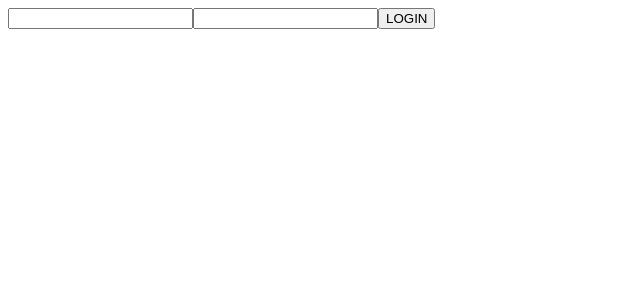
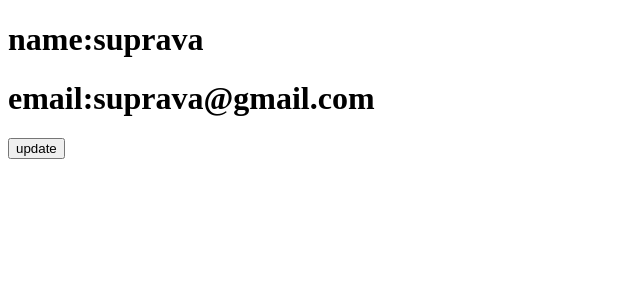
Before and after one commit to suprava16/REact_session_8, a React (Create React App) app: page / in a window 1280 px wide. Shown: the top 300 px of the page, without its empty margins (0-640 px from the left). Built offline with nearby package versions, Linux system fonts and the light colour scheme.

Commit message:
functional components

```diff
--- a/package.json
+++ b/package.json
@@ -6,6 +6,7 @@
     "@testing-library/jest-dom": "^5.16.2",
     "@testing-library/react": "^12.1.3",
     "@testing-library/user-event": "^13.5.0",
+    "axios": "^0.26.1",
     "react": "^17.0.2",
     "react-dom": "^17.0.2",
     "react-scripts": "5.0.0",
--- /dev/null
+++ b/src/API/Axios_Post_method.js
@@ -0,0 +1,37 @@
+import React, { Component } from 'react'
+import axios from 'axios'
+export default class Axios_Post_method extends Component {
+  constructor() {
+    super()
+    this.state = {
+      email: "",
+      password: ""
+    }
+  }
+  handleEmail = (event) => {
+    this.setState({
+      email: event.target.value
+    })
+  }
+  handlePassword = (event) => {
+    this.setState({
+      password: event.target.value
+    })
+  }
+  handleLogin=()=>{
+   axios.post("https://reqres.in/api/login",this.state)
+   .then((result)=>{
+     console.log(result.data)
+   })
+  }
+  render() {
+    console.log(this.state)
+    return (
+      <div>
+        <input type="text" onChange={this.handleEmail} />
+        <input type="password" onChange={this.handlePassword} />
+        <button onClick={this.handleLogin}>LOGIN</button>
+      </div>
+    )
+  }
+}
--- a/src/App.js
+++ b/src/App.js
@@ -1,6 +1,6 @@
 // How to craete a component-class component or functional component
 import React from "react"
-import Greet from "./Greet"
+// import Greet from "./Greet"
 import PropsCom from "./classcomponents/props/PropsCom"
 import { StateVariables } from "./StateVariables/StateVariables"
 import SetStateMethod from "./StateVariables/SetStateMethod"
@@ -9,6 +9,10 @@ import ArrayCom from "./Array/ArrayCom"
 import ArrayObject from "./Array/ArrayObject"
 import Conditions from "./ConditionalRenderning/Conditions"
 import Post_method from "./API/Post_method"
+import Axios_Post_method from "./API/Axios_Post_method"
+import Greet from "./FunctionalComponents/Greet"
+import Props_methods from "./FunctionalComponents/Props_method"
+import State_Variable from "./FunctionalComponents/State_Variable"
 class App extends React.Component {
   render() {
     return (
@@ -21,7 +25,11 @@ class App extends React.Component {
         {/* <ArrayCom/> */}
         {/* <ArrayObject/> */}
         {/* <Conditions/> */}
-        <Post_method/>
+        {/* <Post_method/> */}
+        {/* <Axios_Post_method/> */}
+        {/* <Greet/> */}
+        {/* <Props_methods name="suprava" age={27}/> */}
+        <State_Variable/>
       </>
 
 
--- /dev/null
+++ b/src/FunctionalComponents/Greet.js
@@ -0,0 +1,9 @@
+import React from "react"
+
+export default function Greet(){
+  return(
+    <div>
+      <h1>Hello everyone</h1>
+    </div>
+  )
+}
--- /dev/null
+++ b/src/FunctionalComponents/Props_method.js
@@ -0,0 +1,11 @@
+import React from "react"
+
+export default function Props_methods(props){
+  const{name,age}=props
+  return(
+    <div>
+      <h1>name:{name}</h1>
+      <h1>age:{props.age}</h1>
+    </div>
+  )
+}
--- /dev/null
+++ b/src/FunctionalComponents/State_Variable.js
@@ -0,0 +1,17 @@
+import React,{useState} from "react"
+
+export default function State_Variable(){
+  const[name,setName]=useState("suprava")
+  const[email,setEmail]=useState("suprava@gmail.com")
+  const handleClick=()=>{
+    setName("supriya")
+    setEmail("supriya@gmail.com")
+  }
+  return(
+    <div>
+      <h1>name:{name}</h1>
+      <h1>email:{email}</h1>
+      <button onClick={handleClick}>update</button>
+    </div>
+  )
+}
```
Also changed, not shown: 1 other file (tests, documents, lock files or other folders).
